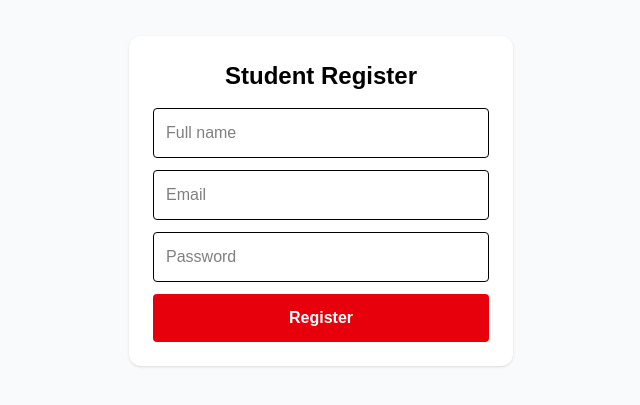
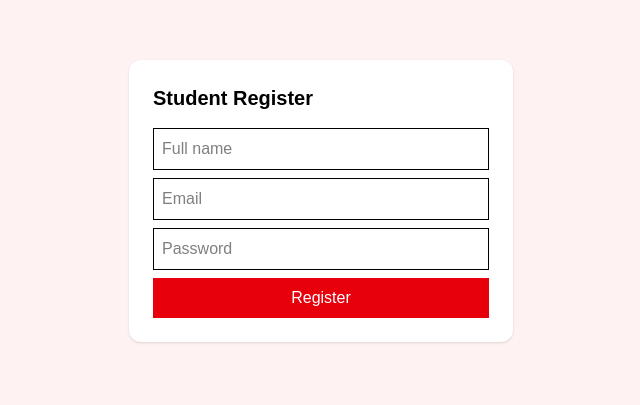
Before and after one commit to brightenedmindcorporation/english-academy, a Next.js app: page /register in a window 1280 px wide. Shown: the part 199-604 px from the top of the page, without its empty margins (319-959 px from the left). Built offline with nearby package versions, Linux system fonts and the light colour scheme; no server answers.

Commit message:
fix register firestore write

```diff
--- a/app/register/page.tsx
+++ b/app/register/page.tsx
@@ -4,18 +4,21 @@ import { useState } from "react";
 import { createUserWithEmailAndPassword } from "firebase/auth";
 import { auth, db } from "@/lib/firebase";
 import { doc, setDoc } from "firebase/firestore";
+import { useRouter } from "next/navigation";
 
 export default function Register() {
-  const [name, setName] = useState("");
   const [email, setEmail] = useState("");
   const [password, setPassword] = useState("");
+  const [name, setName] = useState("");
   const [loading, setLoading] = useState(false);
+
+  const router = useRouter();
 
   const handleRegister = async () => {
     try {
       setLoading(true);
 
-    console.log("STEP 1 START");
+      console.log("➡️ Creating user...");
 
       const userCred = await createUserWithEmailAndPassword(
         auth,
@@ -23,53 +26,66 @@ export default function Register() {
         password
       );
 
-    console.log("STEP 2 USER CREATED", userCred.user.uid);
+      const user = userCred.user;
 
-    alert("SUCCESS");
+      console.log("✅ USER CREATED:", user.uid);
 
+      await setDoc(doc(db, "students", user.uid), {
+        uid: user.uid,
+        name,
+        email,
+        level: "Level 1",
+        status: "Pending",
+        matricule: "",
+        createdAt: new Date(),
+      });
+
+      console.log("🔥 WRITTEN TO FIRESTORE");
+
+      alert("Account created!");
+
+      router.push("/dashboard");
     } catch (error: any) {
-    console.error("FIREBASE ERROR:", error.code, error.message);
-    alert(error.code);
+      console.error("❌ REGISTER ERROR:", error);
+      alert(error.message);
     } finally {
       setLoading(false);
     }
   };
+
   return (
-    <main className="min-h-screen flex items-center justify-center bg-gray-50">
+    <main className="min-h-screen flex items-center justify-center bg-red-50">
       <div className="bg-white p-6 rounded-xl shadow w-96">
 
-        <h1 className="text-2xl font-bold mb-4 text-black text-center">
+        <h1 className="text-xl font-bold mb-4 text-black">
           Student Register
         </h1>
 
         <input
           placeholder="Full name"
-          value={name}
+          className="w-full border p-2 mb-2 text-black"
           onChange={(e) => setName(e.target.value)}
-          className="w-full border p-3 mb-3 rounded text-black"
         />
 
         <input
           placeholder="Email"
-          value={email}
+          className="w-full border p-2 mb-2 text-black"
           onChange={(e) => setEmail(e.target.value)}
-          className="w-full border p-3 mb-3 rounded text-black"
         />
 
         <input
           type="password"
           placeholder="Password"
-          value={password}
+          className="w-full border p-2 mb-2 text-black"
           onChange={(e) => setPassword(e.target.value)}
-          className="w-full border p-3 mb-3 rounded text-black"
         />
 
         <button
           onClick={handleRegister}
+          className="bg-red-600 text-white w-full p-2"
           disabled={loading}
-          className="w-full bg-red-600 text-white p-3 rounded font-bold"
         >
-          {loading ? "Creating account..." : "Register"}
+          {loading ? "Creating..." : "Register"}
         </button>
 
       </div>
```
Lines whose indentation alone changed are shown as unchanged.
